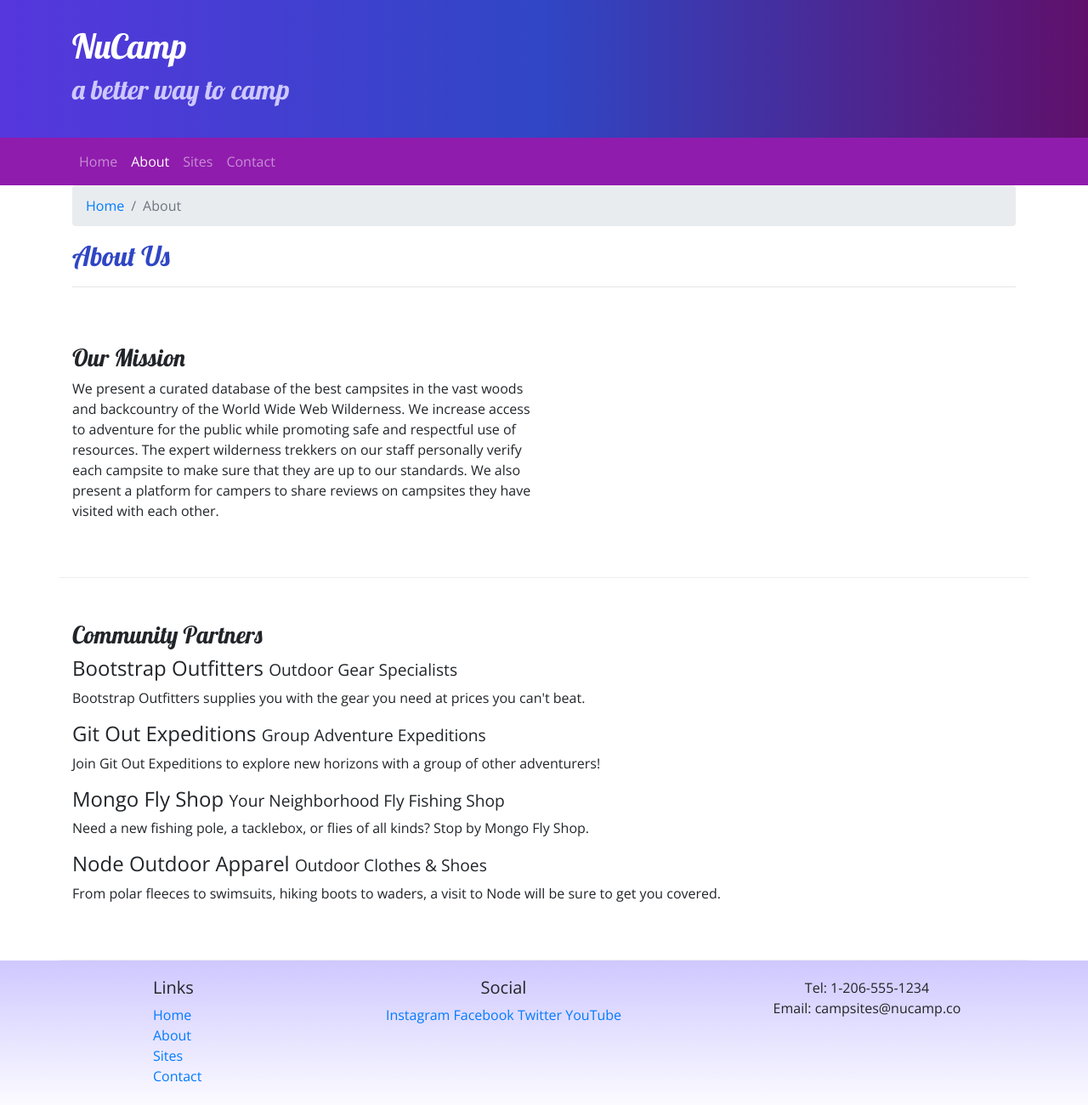
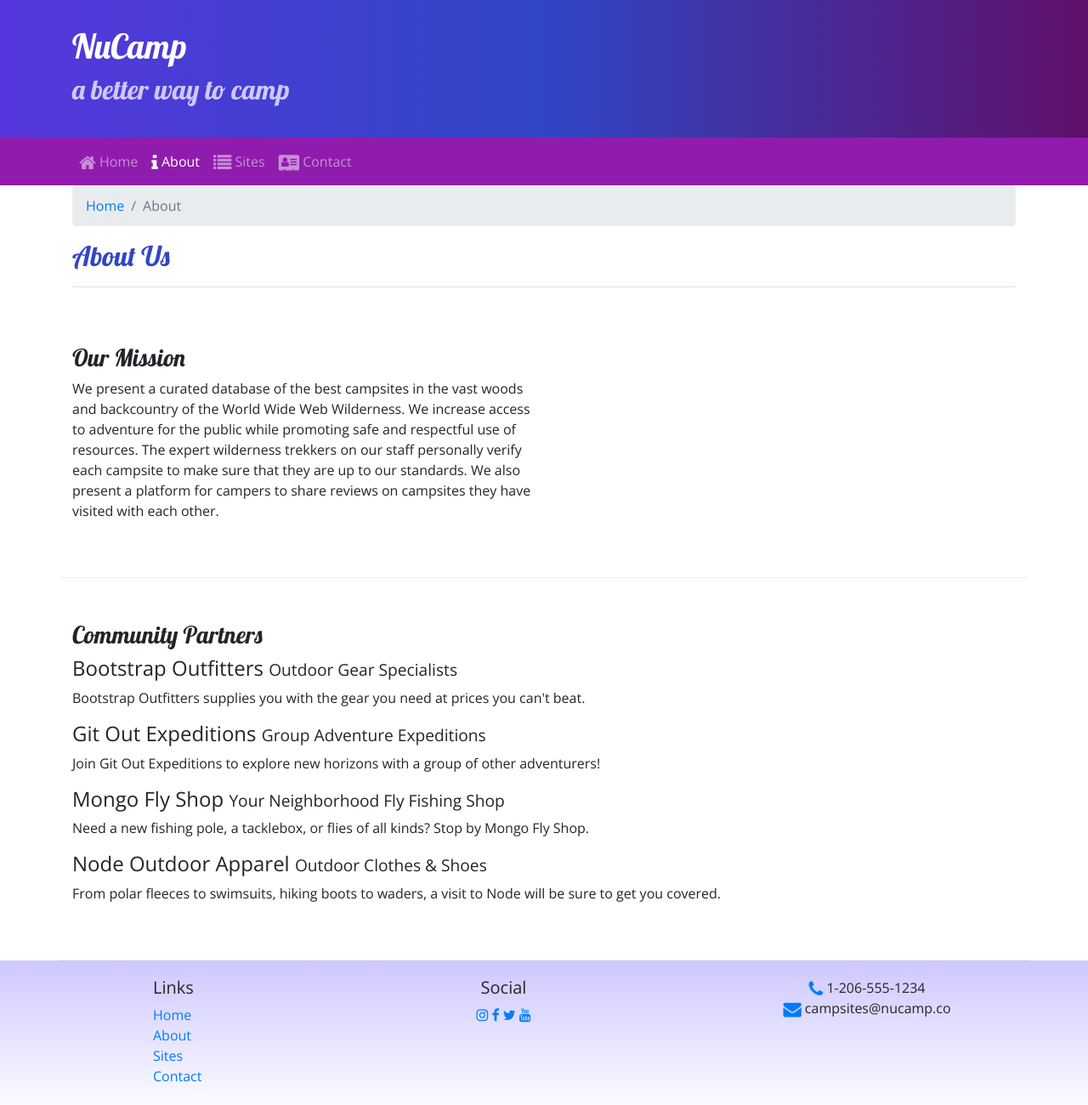
Before and after one commit to febinbellamy/Nucamp-Bootstrap, a website: page aboutus.html in a window 1280 px wide. Shown: the whole page at 85% size. Drawn offline with nearby package versions, Linux system fonts and the light colour scheme.

Commit message:
Icon Fonts

```diff
--- a/aboutus.html
+++ b/aboutus.html
@@ -1,15 +1,23 @@
 <!DOCTYPE html>
 <html lang="en">
-
   <head>
     <!-- Required meta tags always come first -->
     <meta charset="utf-8" />
     <meta name="viewport" content="width=device-width, initial-scale=1" />
 
     <title>NuCamp: A Better Way To Camp</title>
-    <link rel="stylesheet" href="node_modules/bootstrap/dist/css/bootstrap.min.css" />
-    <link rel="stylesheet" href="https://fonts.googleapis.com/css?family=Lobster|Open+Sans" />
-    <link rel="stylesheet" href="node_modules/font-awesome/css/font-awesome.min.css" />
+    <link
+      rel="stylesheet"
+      href="node_modules/bootstrap/dist/css/bootstrap.min.css"
+    />
+    <link
+      rel="stylesheet"
+      href="https://fonts.googleapis.com/css?family=Lobster|Open+Sans"
+    />
+    <link
+      rel="stylesheet"
+      href="node_modules/font-awesome/css/font-awesome.min.css"
+    />
     <link rel="stylesheet" href="css/styles.css" />
   </head>
   <body>
@@ -25,15 +33,36 @@
     </header>
     <nav class="navbar navbar-expand-sm navbar-dark sticky-top">
       <div class="container">
-            <button class="navbar-toggler ml-auto" type="button" data-toggle="collapse" data-target="#nucampNavbar">
+        <button
+          class="navbar-toggler ml-auto"
+          type="button"
+          data-toggle="collapse"
+          data-target="#nucampNavbar"
+        >
           <span class="navbar-toggler-icon"></span>
         </button>
         <div class="collapse navbar-collapse" id="nucampNavbar">
           <ul class="navbar-nav">
-                    <li class="nav-item"><a class="nav-link" href="index.html">Home</a></li>
-                    <li class="nav-item active"><a class="nav-link" href="#">About</a></li>
-                    <li class="nav-item"><a class="nav-link" href="#">Sites</a></li>
-                    <li class="nav-item"><a class="nav-link" href="#">Contact</a></li>
+            <li class="nav-item">
+              <a class="nav-link" href="index.html"
+                ><i class="fa fa-home fa-lg"></i> Home</a
+              >
+            </li>
+            <li class="nav-item active">
+              <a class="nav-link" href="#"
+                ><i class="fa fa-info fa-lg"></i> About</a
+              >
+            </li>
+            <li class="nav-item">
+              <a class="nav-link" href="#"
+                ><i class="fa fa-list fa-lg"></i> Sites</a
+              >
+            </li>
+            <li class="nav-item">
+              <a class="nav-link" href="#"
+                ><i class="fa fa-address-card fa-lg"></i> Contact</a
+              >
+            </li>
           </ul>
         </div>
       </div>
@@ -46,26 +75,50 @@
             <li class="breadcrumb-item active">About</li>
           </ol>
           <h2>About Us</h2>
-               <hr/>
+          <hr />
         </div>
       </div>
       <div class="row row-content">
         <div class="col-sm-6">
           <h3>Our Mission</h3>
-                <p>We present a curated database of the best campsites in the vast woods and backcountry of the World Wide Web Wilderness. We increase access to adventure for the public while promoting safe and respectful use of resources. The expert wilderness trekkers on our staff personally verify each campsite to make sure that they are up to our standards. We also present a platform for campers to share reviews on campsites they have visited with each other.</p>
+          <p>
+            We present a curated database of the best campsites in the vast
+            woods and backcountry of the World Wide Web Wilderness. We increase
+            access to adventure for the public while promoting safe and
+            respectful use of resources. The expert wilderness trekkers on our
+            staff personally verify each campsite to make sure that they are up
+            to our standards. We also present a platform for campers to share
+            reviews on campsites they have visited with each other.
+          </p>
         </div>
       </div>
       <div class="row row-content">
         <div class="col-12">
           <h3>Community Partners</h3>
           <h4>Bootstrap Outfitters <small>Outdoor Gear Specialists</small></h4>
-                <p class="d-none d-sm-block">Bootstrap Outfitters supplies you with the gear you need at prices you can't beat.</p>
-                <h4>Git Out Expeditions <small>Group Adventure Expeditions</small></h4>
-                <p class="d-none d-sm-block">Join Git Out Expeditions to explore new horizons with a group of other adventurers!</p>
-                <h4>Mongo Fly Shop <small>Your Neighborhood Fly Fishing Shop</small></h4>
-                <p class="d-none d-sm-block">Need a new fishing pole, a tacklebox, or flies of all kinds? Stop by Mongo Fly Shop.</p>
+          <p class="d-none d-sm-block">
+            Bootstrap Outfitters supplies you with the gear you need at prices
+            you can't beat.
+          </p>
+          <h4>
+            Git Out Expeditions <small>Group Adventure Expeditions</small>
+          </h4>
+          <p class="d-none d-sm-block">
+            Join Git Out Expeditions to explore new horizons with a group of
+            other adventurers!
+          </p>
+          <h4>
+            Mongo Fly Shop <small>Your Neighborhood Fly Fishing Shop</small>
+          </h4>
+          <p class="d-none d-sm-block">
+            Need a new fishing pole, a tacklebox, or flies of all kinds? Stop by
+            Mongo Fly Shop.
+          </p>
           <h4>Node Outdoor Apparel <small>Outdoor Clothes & Shoes</small></h4>
-                <p class="d-none d-sm-block">From polar fleeces to swimsuits, hiking boots to waders, a visit to Node will be sure to get you covered.</p>
+          <p class="d-none d-sm-block">
+            From polar fleeces to swimsuits, hiking boots to waders, a visit to
+            Node will be sure to get you covered.
+          </p>
         </div>
       </div>
     </div>
@@ -83,14 +136,15 @@
           </div>
           <div class="col-6 col-sm-5 text-center">
             <h5>Social</h5>
-                    <a href="http://instagram.com/">Instagram</a>
-                    <a href="http://facebook.com/">Facebook</a>
-                    <a href="http://twitter.com/">Twitter</a>
-                    <a href="http://youtube.com/">YouTube</a>
+            <a href="http://instagram.com/"><i class="fa fa-instagram"></i></a>
+            <a href="http://facebook.com/"><i class="fa fa-facebook"></i></a>
+            <a href="http://twitter.com/"><i class="fa fa-twitter"></i></a>
+            <a href="http://youtube.com/"><i class="fa fa-youtube"></i></a>
           </div>
           <div class="col-sm-4 text-center">
-                    Tel: 1-206-555-1234<br />
-                    Email: campsites@nucamp.co
+            <i class="fa fa-phone fa-lg text-primary"></i> 1-206-555-1234 <br />
+            <i class="fa fa-envelope fa-lg text-primary"></i>
+            campsites@nucamp.co
           </div>
         </div>
       </div>
```
Also changed, not shown: index.html (+37 -11 lines). Lines whose indentation alone changed are shown as unchanged.
